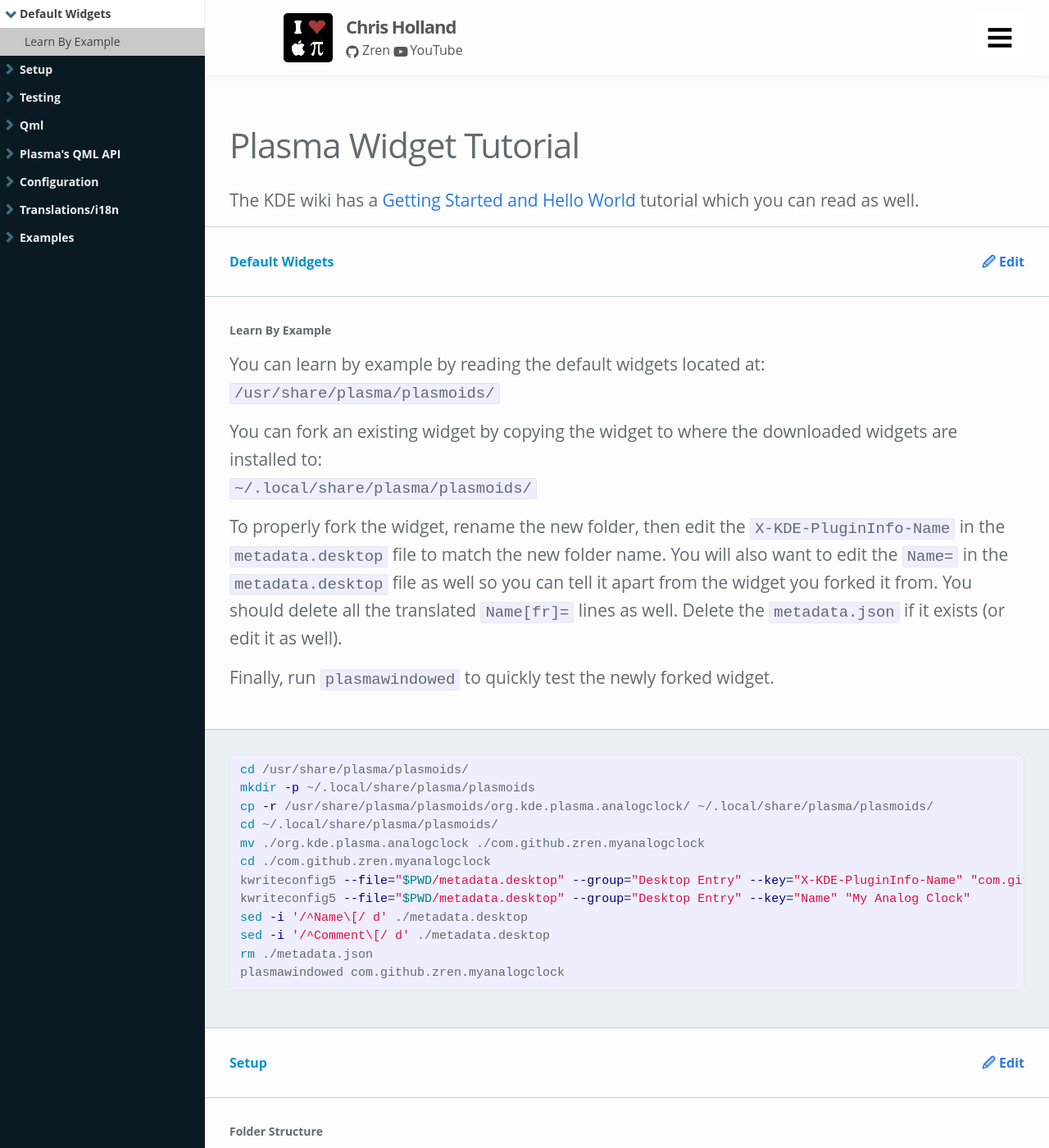
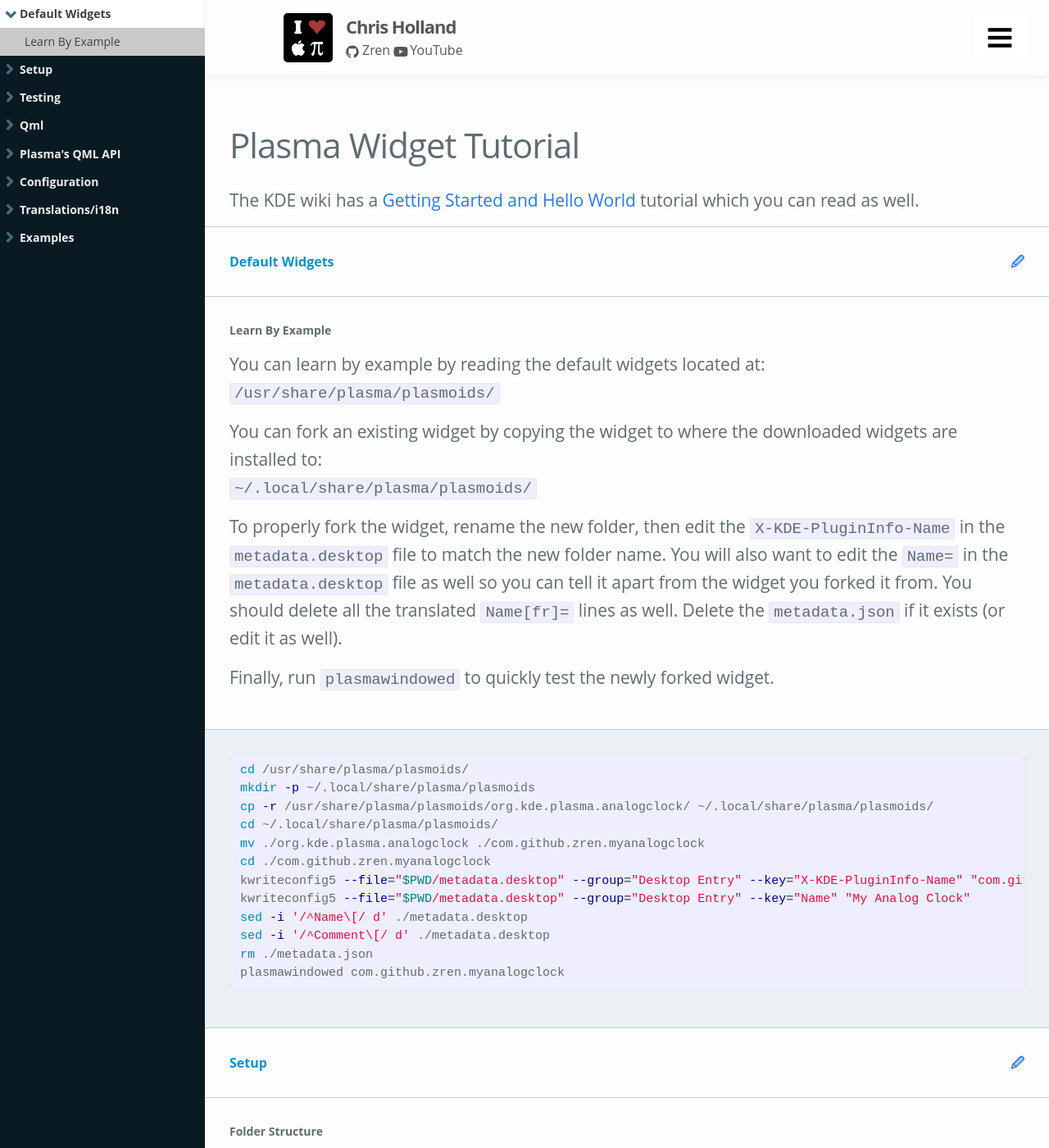
Before and after one commit to Zren/zren.github.io, a Jekyll site: the page built from kde_docs_widget.md, in a window 1280 px wide and 1400 px high. Shown: the whole window at 82% size. Built offline with Jekyll 4.4.1, drawn with Linux system fonts in a browser that asks for light colours; comment, search, counter and statistics services are not loaded; some of the changed text lies outside the part shown.

Commit message:
Remove edit text to make it less distracting.

```diff
--- a/_includes/docHeader.html
+++ b/_includes/docHeader.html
@@ -1 +1 @@
-<section id="{{ include.label | slugify }}" class="folder"><h2>{{ include.label }}</h2>{% if include.editUrl %}<a class="section-edit" href="{{include.editUrl}}">🖉 Edit</a>{% endif %}</section>
+<section id="{{ include.label | slugify }}" class="folder"><h2>{{ include.label }}</h2>{% if include.editUrl %}<a class="section-edit" href="{{include.editUrl}}">🖉</a>{% endif %}</section>
```
